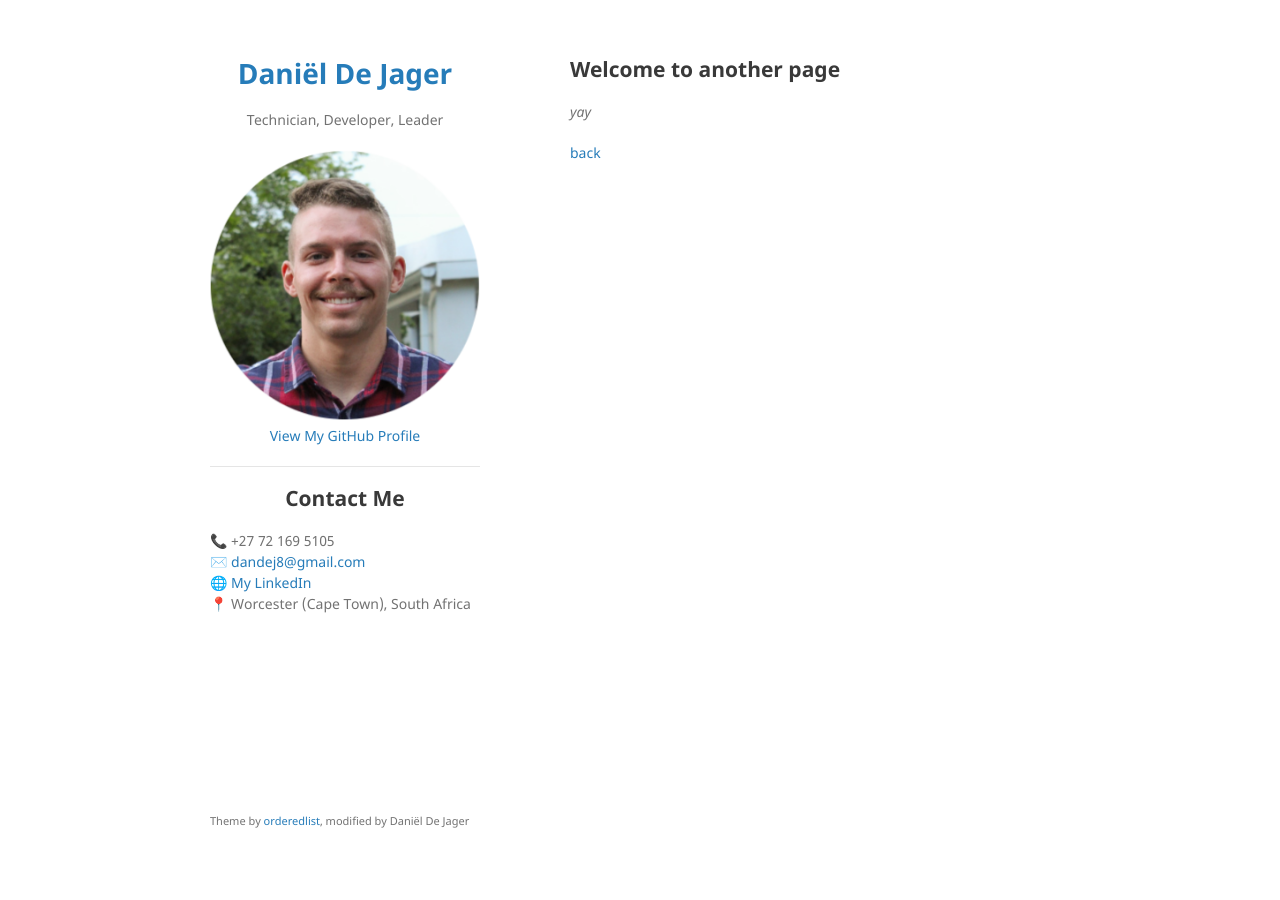
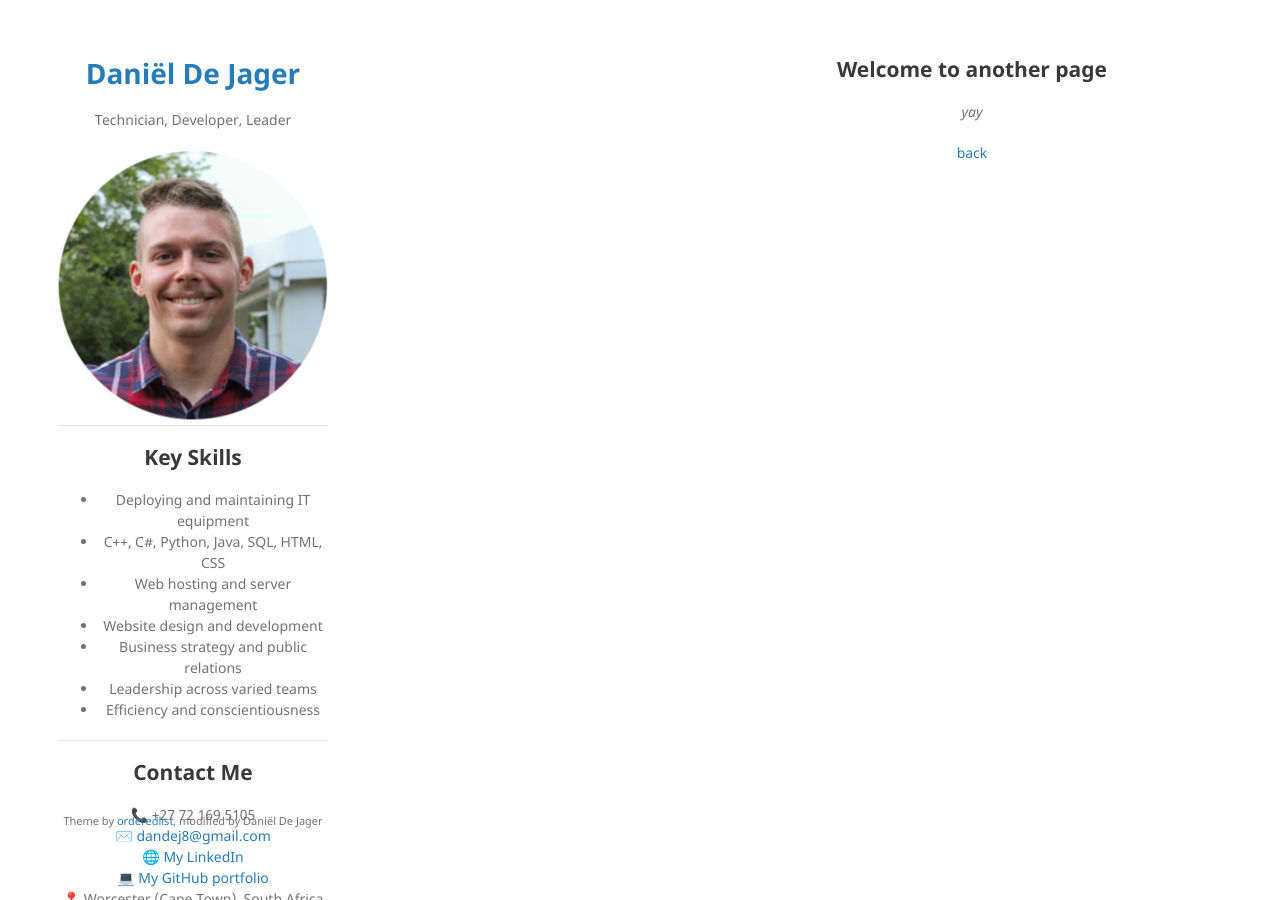
Before and after one commit to TenHunt/tenhunt.github.io, a Jekyll site: the page built from another-page.md, in a window 1280 px wide. Built offline with Jekyll 4.4.1, drawn with Linux system fonts in a browser that asks for light colours; our own code applies the rules of GitHub Pages for plain Markdown files.

Commit message:
Added final content

```diff
--- a/_layouts/default.html
+++ b/_layouts/default.html
@@ -13,7 +13,7 @@
     {% include head-custom.html %}
   </head>
   <body>
-    <div class="wrapper">
+    <div class="wrapper, align-head">
       <header>
         <h1 class="align-head"><a href="{{ "/" | absolute_url }}">{{ site.title | default: site.github.repository_name }}</a></h1>
 
@@ -23,28 +23,25 @@
           <img class="align-head" src="{{site.logo | relative_url}}" alt="Logo"  />
         {% endif %}
 
-        {% if site.github.is_project_page %}
-        <p class="view, align-head"><a href="{{ site.github.repository_url }}">View the Project on GitHub <small>{{ site.github.repository_nwo }}</small></a></p>
-        {% endif %}
-
-        {% if site.github.is_user_page %}
-        <p class="view, align-head"><a href="{{ site.github.owner_url }}">View My GitHub Profile</a></p>
-        {% endif %}
-
-        {% if site.show_downloads %}
-        <ul class="downloads">
-          <li><a href="{{ site.github.zip_url }}">Download <strong>ZIP File</strong></a></li>
-          <li><a href="{{ site.github.tar_url }}">Download <strong>TAR Ball</strong></a></li>
-          <li><a href="{{ site.github.repository_url }}">View On <strong>GitHub</strong></a></li>
-        </ul>
-        {% endif %}
+		<hr>
+		<h2>Key Skills</h2>
+		<ul>
+			<li>Deploying and maintaining IT equipment</li>
+			<li>C++, C#, Python, Java, SQL, HTML, CSS</li>
+			<li>Web hosting and server management</li>
+			<li>Website design and development</li>
+			<li>Business strategy and public relations</li>
+			<li>Leadership across varied teams</li>
+			<li>Efficiency and conscientiousness</li>
+		</ul>
 
 		<hr>
-		<h2 style="text-align: center;">Contact Me</h2>
+		<h2>Contact Me</h2>
 		<p>
 		📞 +27 72 169 5105<br>
 		✉️ <a href="mailto:dandej8@gmail.com">dandej8@gmail.com</a><br>
 		🌐 <a href="https://www.linkedin.com/in/dani%C3%ABl-de-jager/" target="_blank">My LinkedIn</a><br>
+		💻 <a href="https://github.com/tenhunt/portfolio" target="_blank">My GitHub portfolio</a><br>
 		📍 Worcester (Cape Town), South Africa
 		</p>
       </header>
```
Also changed, not shown: index.md (+24 -16 lines).
